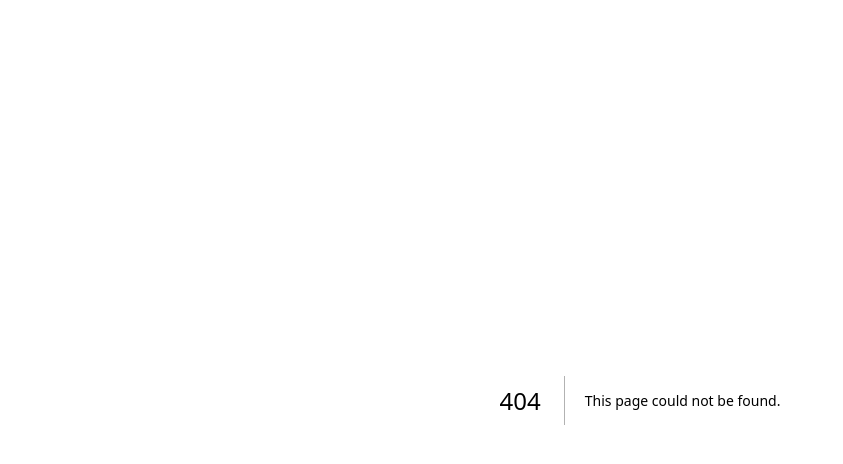
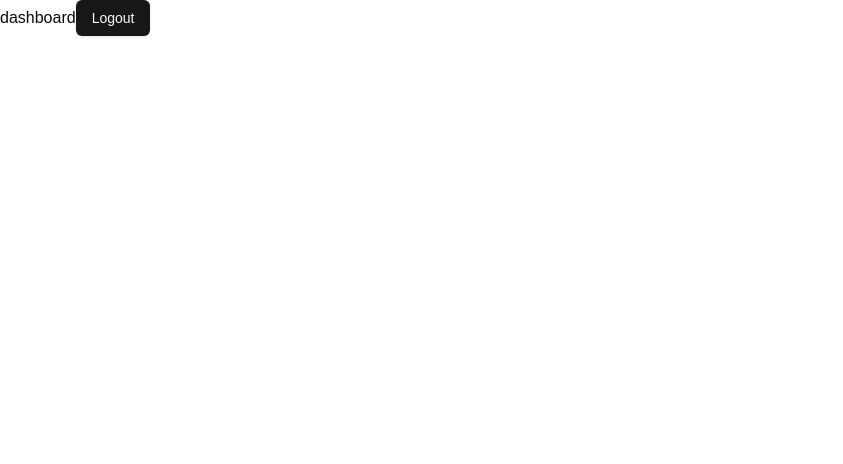
Before and after one commit to darriola1/academia-frontend, a Next.js app: page /dashboard in a window 1280 px wide. Before the commit this address had no page. Shown: the top 464 px of the page, without its empty margins (0-843 px from the left). Built offline with nearby package versions, Linux system fonts and the light colour scheme.

Commit message:
login y logout funcionando

```diff
--- a/package.json
+++ b/package.json
@@ -25,6 +25,8 @@
   "devDependencies": {
     "eslint": "^8",
     "eslint-config-next": "15.0.3",
+    "eslint-import-resolver-alias": "^1.1.2",
+    "eslint-plugin-import": "^2.31.0",
     "postcss": "^8",
     "tailwindcss": "^3.4.1"
   }
--- a/src/app/dashboard/Dashboard.jsx
+++ /dev/null
@@ -1,9 +0,0 @@
-import React from 'react'
-
-function dashboard() {
-    return (
-        <div>dashboard</div>
-    )
-}
-
-export default dashboard
--- /dev/null
+++ b/src/app/dashboard/page.jsx
@@ -0,0 +1,14 @@
+// "use client"
+import ButtonLogOut from '@/components/ui/ButtonLogOut';
+import React from 'react';
+
+
+export default function Dashboard() {
+    return (
+        <div>dashboard
+            <ButtonLogOut></ButtonLogOut>
+        </div>
+    )
+}
+
+// export default Dashboard
--- /dev/null
+++ b/src/components/ui/ButtonLogOut.jsx
@@ -0,0 +1,18 @@
+"use client"
+import React from 'react'
+import { Button } from './button'
+import { signOut } from 'next-auth/react';
+
+function ButtonLogOut() {
+    return (
+        <Button onClick={async () => {
+            await signOut({
+                callbackUrl: "/",
+            })
+        }}>
+            Logout
+        </Button>
+    )
+}
+
+export default ButtonLogOut
--- a/src/components/ui/Login.jsx
+++ b/src/components/ui/Login.jsx
@@ -7,6 +7,8 @@ import { BookOpen } from 'lucide-react';
 import React, { useState } from 'react';
 import { useRouter } from 'next/navigation';
 import { Button } from './button';
+import { signIn } from 'next-auth/react';
+
 
 export default function Login() {
 
```
Also changed, not shown: .eslintrc.json, 1 other file (tests, documents, lock files or other folders).
